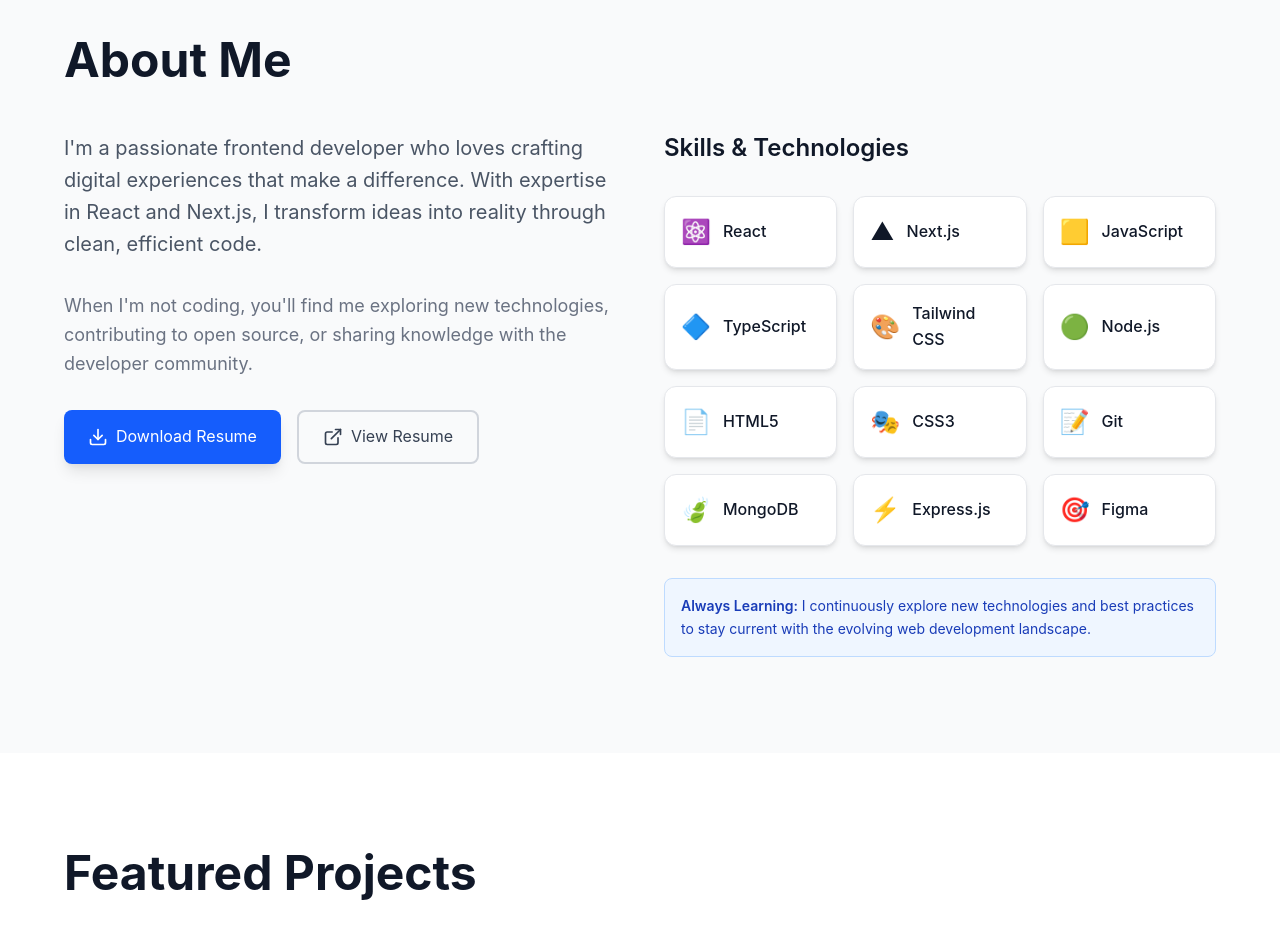
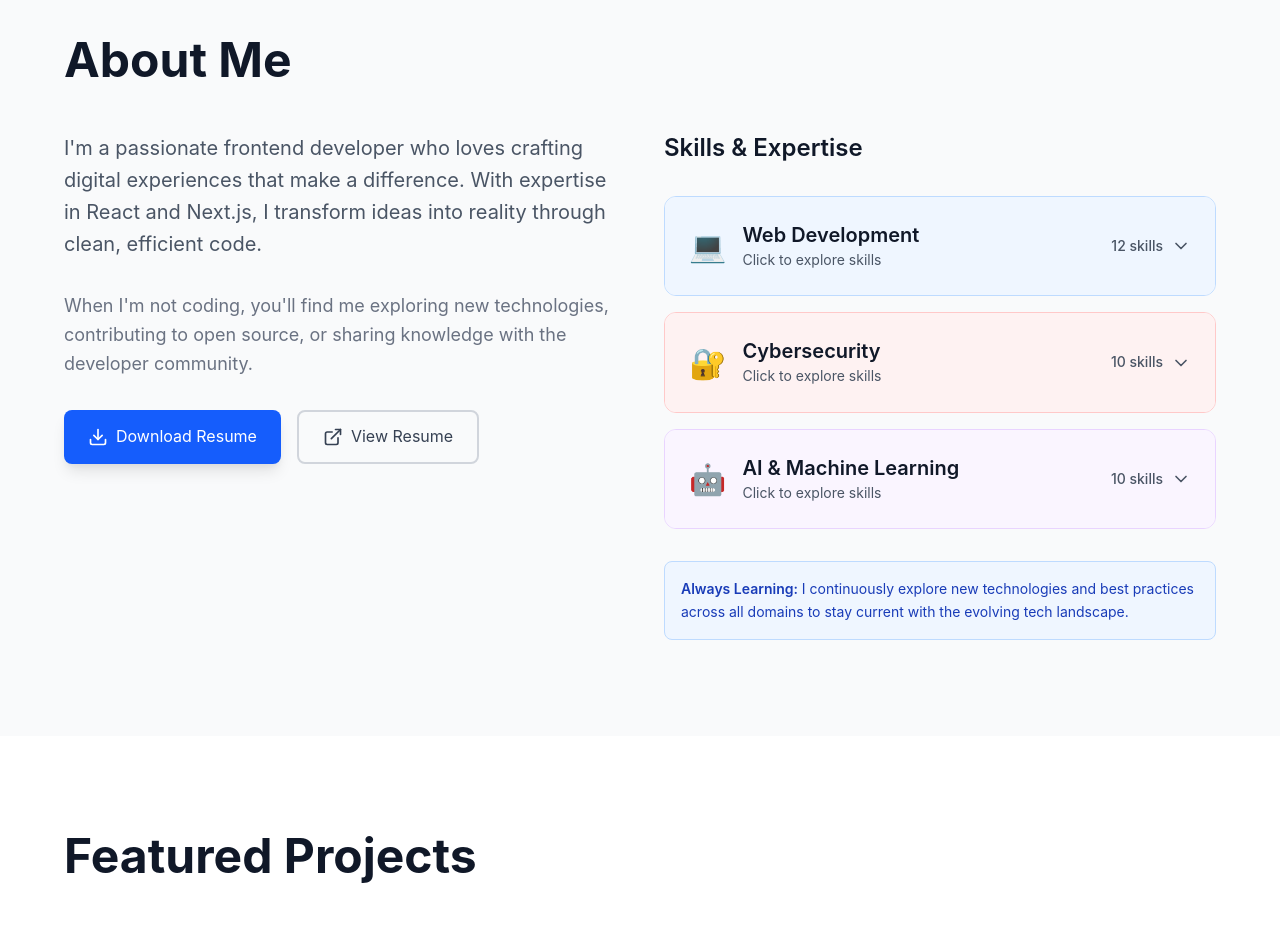
Before and after one commit to ciphersigma/My_Portfolio, a Next.js app: page / in a window 1280 px wide. Shown: the part 860-1789 px from the top of the page. Built offline with nearby package versions, Linux system fonts and the light colour scheme.

Commit message:
✨ Add categorized skills with dropdown functionality

```diff
--- a/components/About.js
+++ b/components/About.js
@@ -1,11 +1,12 @@
-// components/About.js - Simplified Skills (No Ratings)
+// components/About.js - Categorized Skills with Dropdown
 'use client';
 import React, { useState, useEffect, useRef } from 'react';
-import { Download, ExternalLink } from 'lucide-react';
+import { Download, ExternalLink, ChevronDown, ChevronUp } from 'lucide-react';
 
 export default function About() {
   const [isVisible, setIsVisible] = useState(false);
   const [downloadCount, setDownloadCount] = useState(0);
+  const [expandedCategory, setExpandedCategory] = useState(null);
   const sectionRef = useRef(null);
 
   useEffect(() => {
@@ -25,19 +26,69 @@ export default function About() {
     return () => window.removeEventListener('scroll', handleScroll);
   }, [isVisible]);
 
-  const skills = [
+  const skillCategories = [
+    {
+      id: 'webdev',
+      name: 'Web Development',
+      icon: '💻',
+      color: 'from-blue-500 to-cyan-500',
+      bgColor: 'bg-blue-50 dark:bg-blue-900/20',
+      borderColor: 'border-blue-200 dark:border-blue-700',
+      skills: [
         { name: "React", icon: "⚛️" },
         { name: "Next.js", icon: "▲" },
         { name: "JavaScript", icon: "🟨" },
         { name: "TypeScript", icon: "🔷" },
+        { name: "HTML5", icon: "📄" },
+        { name: "CSS3", icon: "🎭" },
         { name: "Tailwind CSS", icon: "🎨" },
         { name: "Node.js", icon: "🟢" },
-    { name: "HTML5", icon: "📄" },
-    { name: "CSS3", icon: "🎭" },
+        { name: "Express.js", icon: "⚡" },
+        { name: "MongoDB", icon: "🍃" },
         { name: "Git", icon: "📝" },
-    { name: "MongoDB", icon: "🍃" },
-    { name: "Express.js", icon: "⚡" },
-    { name: "Figma", icon: "🎯" }
+        { name: "REST APIs", icon: "🔗" }
+      ]
+    },
+    {
+      id: 'cybersecurity',
+      name: 'Cybersecurity',
+      icon: '🔐',
+      color: 'from-red-500 to-pink-500',
+      bgColor: 'bg-red-50 dark:bg-red-900/20',
+      borderColor: 'border-red-200 dark:border-red-700',
+      skills: [
+        { name: "Network Security", icon: "🌐" },
+        { name: "Penetration Testing", icon: "🔍" },
+        { name: "Vulnerability Assessment", icon: "🛡️" },
+        { name: "Security Auditing", icon: "📊" },
+        { name: "Cryptography", icon: "🔒" },
+        { name: "Incident Response", icon: "🚨" },
+        { name: "Ethical Hacking", icon: "👨‍💻" },
+        { name: "OWASP", icon: "🔰" },
+        { name: "Firewall Management", icon: "🧱" },
+        { name: "Risk Assessment", icon: "⚖️" }
+      ]
+    },
+    {
+      id: 'aiml',
+      name: 'AI & Machine Learning',
+      icon: '🤖',
+      color: 'from-purple-500 to-indigo-500',
+      bgColor: 'bg-purple-50 dark:bg-purple-900/20',
+      borderColor: 'border-purple-200 dark:border-purple-700',
+      skills: [
+        { name: "Machine Learning", icon: "🧠" },
+        { name: "Deep Learning", icon: "🔬" },
+        { name: "Python", icon: "🐍" },
+        { name: "TensorFlow", icon: "🔥" },
+        { name: "PyTorch", icon: "⚡" },
+        { name: "Data Analysis", icon: "📈" },
+        { name: "NLP", icon: "📝" },
+        { name: "Computer Vision", icon: "👁️" },
+        { name: "Pandas", icon: "🐼" },
+        { name: "Scikit-learn", icon: "🔬" }
+      ]
+    }
   ];
 
   const handleDownloadResume = () => {
@@ -54,6 +105,10 @@ export default function About() {
 
   const handleViewResume = () => {
     window.open('/assets/Prashant_Chettiyar_Resume.pdf', '_blank');
+  };
+
+  const toggleCategory = (categoryId) => {
+    setExpandedCategory(expandedCategory === categoryId ? null : categoryId);
   };
 
   return (
@@ -103,30 +158,76 @@ export default function About() {
           </div>
 
           <div className="space-y-6">
-            <h3 className="text-2xl font-semibold mb-8 text-gray-900 dark:text-white">Skills & Technologies</h3>
+            <h3 className="text-2xl font-semibold mb-8 text-gray-900 dark:text-white">Skills & Expertise</h3>
 
-            {/* Skills Grid */}
-            <div className="grid grid-cols-2 md:grid-cols-3 gap-4">
-              {skills.map((skill, index) => (
+            {/* Skill Categories */}
+            <div className="space-y-4">
+              {skillCategories.map((category, index) => (
+                <div
+                  key={category.id}
+                  className={`border rounded-xl overflow-hidden transition-all duration-300 ${category.borderColor} ${
+                    isVisible ? 'animate-fade-in' : 'opacity-0'
+                  }`}
+                  style={{animationDelay: `${index * 0.2}s`}}
+                >
+                  {/* Category Header */}
+                  <button
+                    onClick={() => toggleCategory(category.id)}
+                    className={`w-full p-6 ${category.bgColor} hover:opacity-90 transition-all duration-300 flex items-center justify-between group`}
+                  >
+                    <div className="flex items-center space-x-4">
+                      <span className="text-3xl">{category.icon}</span>
+                      <div className="text-left">
+                        <h4 className="text-xl font-semibold text-gray-900 dark:text-white group-hover:scale-105 transition-transform duration-300">
+                          {category.name}
+                        </h4>
+                        <p className="text-sm text-gray-600 dark:text-gray-400">
+                          Click to explore skills
+                        </p>
+                      </div>
+                    </div>
+                    <div className="flex items-center space-x-2">
+                      <span className="text-sm font-medium text-gray-600 dark:text-gray-400">
+                        {category.skills.length} skills
+                      </span>
+                      {expandedCategory === category.id ? (
+                        <ChevronUp className="w-5 h-5 text-gray-600 dark:text-gray-400 group-hover:scale-110 transition-transform duration-300" />
+                      ) : (
+                        <ChevronDown className="w-5 h-5 text-gray-600 dark:text-gray-400 group-hover:scale-110 transition-transform duration-300" />
+                      )}
+                    </div>
+                  </button>
+
+                  {/* Expanded Skills */}
+                  {expandedCategory === category.id && (
+                    <div className="p-6 bg-white dark:bg-gray-700 border-t border-gray-200 dark:border-gray-600">
+                      <div className="grid grid-cols-2 md:grid-cols-3 gap-3">
+                        {category.skills.map((skill, skillIndex) => (
                           <div
                             key={skill.name}
-                  className={`flex items-center space-x-3 p-4 bg-white dark:bg-gray-700 rounded-xl shadow-md hover:shadow-lg hover:scale-105 transition-all duration-300 border border-gray-200 dark:border-gray-600 ${
-                    isVisible ? 'animate-fade-in' : 'opacity-0'
-                  }`}
-                  style={{animationDelay: `${index * 0.1}s`}}
+                            className="flex items-center space-x-2 p-3 bg-gray-50 dark:bg-gray-600 rounded-lg hover:scale-105 hover:shadow-md transition-all duration-300 border border-gray-200 dark:border-gray-500"
+                            style={{
+                              animationDelay: `${skillIndex * 0.05}s`,
+                              animation: 'fadeIn 0.4s ease-out forwards'
+                            }}
                           >
-                  <span className="text-2xl">{skill.icon}</span>
-                  <span className="font-medium text-gray-900 dark:text-white text-sm md:text-base">
+                            <span className="text-lg">{skill.icon}</span>
+                            <span className="font-medium text-gray-900 dark:text-white text-sm">
                               {skill.name}
                             </span>
                           </div>
                         ))}
                       </div>
+                    </div>
+                  )}
+                </div>
+              ))}
+            </div>
 
-            {/* Optional: Add a note about continuous learning */}
+            {/* Learning Note */}
             <div className="mt-8 p-4 bg-blue-50 dark:bg-blue-900/20 rounded-lg border border-blue-200 dark:border-blue-800">
               <p className="text-blue-800 dark:text-blue-200 text-sm">
-                <span className="font-semibold">Always Learning:</span> I continuously explore new technologies and best practices to stay current with the evolving web development landscape.
+                <span className="font-semibold">Always Learning:</span> I continuously explore new technologies and best practices across all domains to stay current with the evolving tech landscape.
               </p>
             </div>
           </div>
```
Lines whose indentation alone changed are shown as unchanged.
